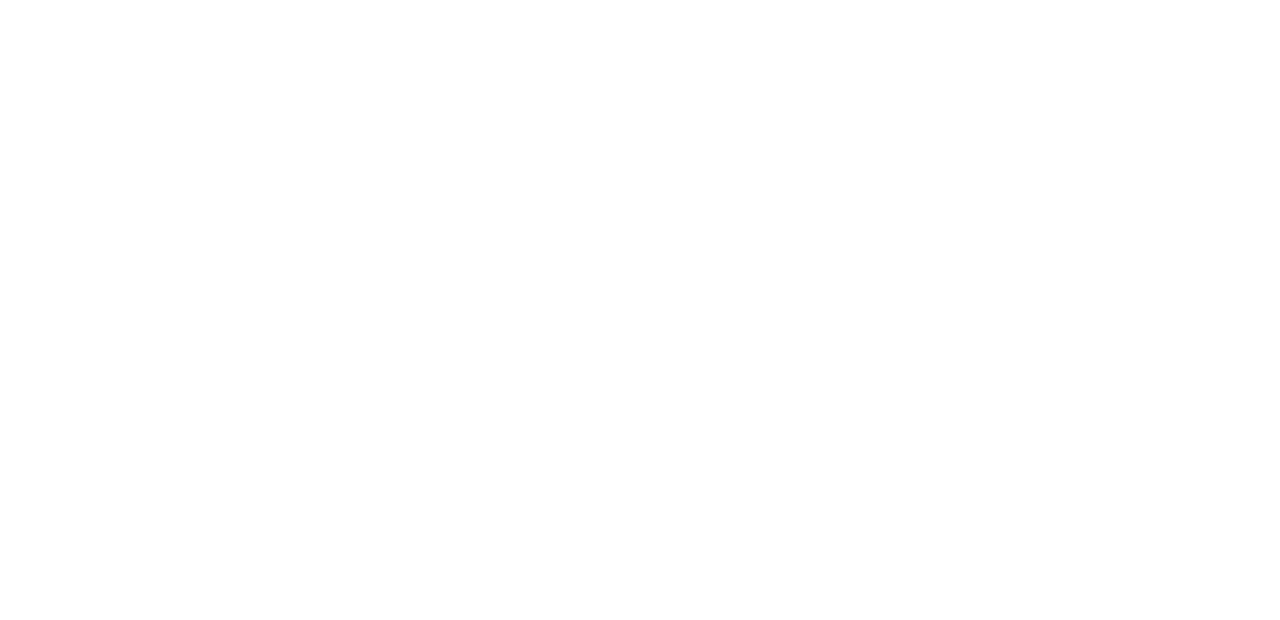
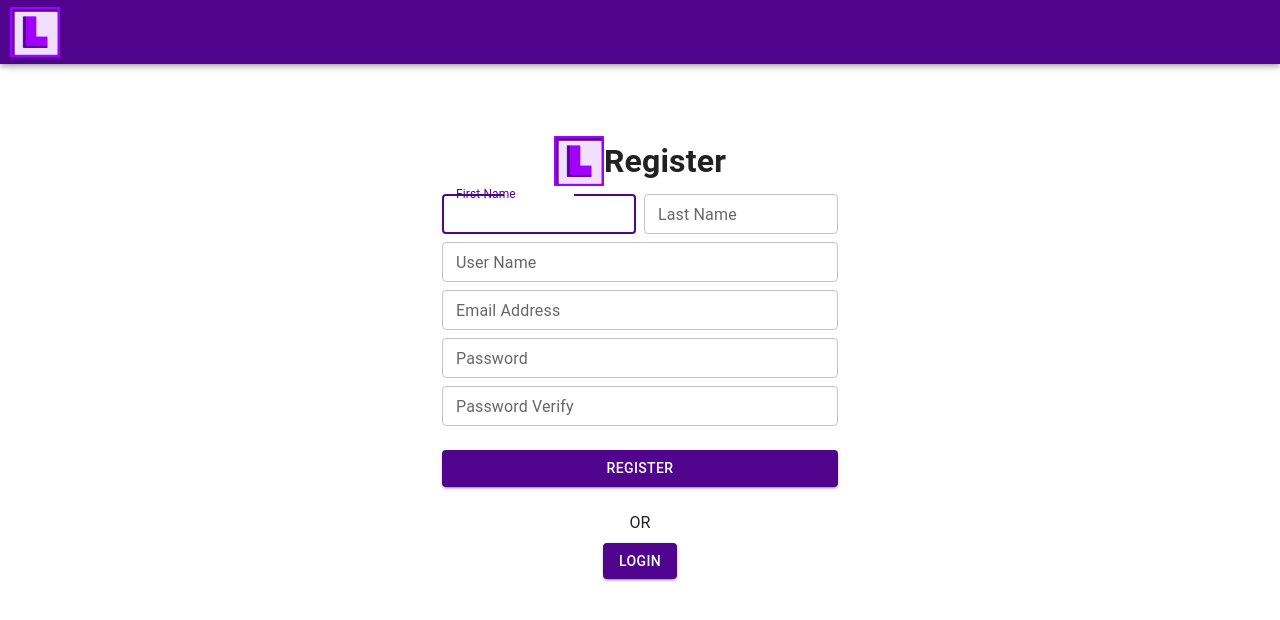
Before and after one commit to tinamistry/to-do-list, a React (Create React App) app in the folder client/: page /register in a window 1280 px wide. Before the commit this address had no page. Shown: the top 620 px of the page. Built offline with nearby package versions, Linux system fonts and the light colour scheme.

Commit message:
Added register page

```diff
--- a/client/src/App.jsx
+++ b/client/src/App.jsx
@@ -3,10 +3,10 @@
 import './App.css';
 import { ThemeProvider, createTheme } from '@mui/material/styles';
 import { BrowserRouter, Route, Routes } from 'react-router-dom';
-import SideBar from './components/SideBar'
 import Today from './components/Today'
 import Future from './components/Future'
 import Landing from './components/Landing'
+import Register from './components/Register'
 
 
 
@@ -27,6 +27,7 @@
       },
     },
 
+
 }});
 
 function App() {
@@ -35,6 +36,7 @@
     <div style={{ display: 'flex' }}>
         <BrowserRouter>
           <Routes>
+            <Route path = "/register" element = {<Register/>}/>
             <Route path = "/" element = {<Landing/>}/>
             <Route path="/today" element={<Today />} />
             <Route path="/future" element={<Future />} />
--- a/client/src/components/Landing.jsx
+++ b/client/src/components/Landing.jsx
@@ -1,11 +1,10 @@
 import React from 'react';
 import '../styles/landing.css';
-import logo from '../assets/Logo.png';
+import NavBar from './NavBar'
 import picture from '../assets/landing.png'
-import { Typography, Link, InputLabel, Toolbar, } from '@mui/material';
+import { Typography, Link, InputLabel, } from '@mui/material';
 import { TextField } from '@mui/material';
 import Card from '@mui/material/Card';
-import CardActions from '@mui/material/CardActions';
 import AppBar from '@mui/material/AppBar';
 import CardContent from '@mui/material/CardContent';
 import Button from '@mui/material/Button';
@@ -13,30 +12,22 @@
 function Landing() {
   return (
     <div className="landing">
-      <AppBar component="nav">
-        <Toolbar sx = {{color: 'black'}}>
-             <img className="logo" src={logo} alt="Logo" />
-
-        </Toolbar>
-      </AppBar>
-
-
-
+      <NavBar/>
 
       <div className="login-card">
         <Card sx = {{height: '100%', width: '100%', ml: '50px'}}>
           <CardContent>
             <div className="welcome">
-              <Typography sx = {{fontSize: '30px', mr: '100px'}}>    <img className="logo" src={logo} alt="Logo" /> Welcome to Lists!</Typography>
+              <Typography sx = {{fontSize: '30px', mr: '100px'}}>   Welcome to Lists!</Typography>
             </div>
-            <Typography sx = {{color: 'lightslategrey'}} >Dont have an account yet?  <Link sx = {{color: 'purple', textDecorationColor: 'purple'}}  >Sign Up</Link>
+            <Typography sx = {{color: 'lightslategrey'}} >Dont have an account yet?  <Link href="/register" >Sign Up</Link>
             </Typography>
             <div className="login-input">
                     <InputLabel htmlFor="username" sx={{ ml: '0px'}}>Username</InputLabel>
-                    <TextField id="username" fullWidth color="secondary" variant="outlined" sx = {{mb: '10px'}} />
-                    <Link sx={{ color: 'purple', textDecorationColor: 'purple', mr: '-300px', mb: '-15px' }}>Forgot Password?</Link>
+                    <TextField  id="username" fullWidth color="secondary" variant="outlined" sx = {{mb: '10px'}} />
+                    <Link sx={{mr: '-300px', mb: '-15px' }}>Forgot Password?</Link>
                     <InputLabel htmlFor="password" sx = {{ ml: '0px' }}>Password</InputLabel>
-                    <TextField fullWidth id="password" color="secondary" variant="outlined" type="password" />
+                    <TextField fullWidth  id="password" color="secondary" variant="outlined" type="password" />
 
             </div>
             <Button variant="contained" sx = {{mt: '10px'}}>Login</Button>
--- /dev/null
+++ b/client/src/components/NavBar.jsx
@@ -0,0 +1,17 @@
+import React from 'react';
+import {  Toolbar, } from '@mui/material';
+import AppBar from '@mui/material/AppBar';
+import logo from '../assets/Logo.png';
+
+function NavBar() {
+  return (
+    <AppBar component="nav" sx={{ display: 'flex', justifyContent: 'flex-start' }}>
+        <Toolbar disableGutters className = "navbar" >
+             <img className="logo" src={logo} alt="Logo" />
+        </Toolbar>
+      </AppBar>
+
+  );
+}
+
+export default NavBar;
--- /dev/null
+++ b/client/src/components/Register.jsx
@@ -0,0 +1,114 @@
+import React from 'react';
+import NavBar from './NavBar'
+import { Typography } from '@mui/material';
+import logo from '../assets/Logo.png';
+import Button from '@mui/material/Button';
+import Container from '@mui/material/Container';
+import CssBaseline from '@mui/material/CssBaseline';
+import Grid from '@mui/material/Grid';
+import TextField from '@mui/material/TextField';
+import { Link } from 'react-router-dom';
+import Divider from '@mui/material/Divider';
+import Box from '@mui/material/Box'
+
+function Register() {
+  return (
+    <div className="register">
+        <NavBar/>
+        <Typography variant = "h3">Register</Typography>
+        <Container component="main" maxWidth="xs">
+      <CssBaseline />
+      <Box
+        sx={{
+          display: 'flex',
+          flexDirection: 'column',
+          alignItems: 'center',
+          gap: '0.5rem',
+          marginTop: '5rem'
+        }}
+      >
+        <div style={{ display: 'flex', alignItems: 'center' }}>
+          <img src={logo} alt="Logo" width="50" height="50" />
+          <h1>Register</h1>
+        </div>
+        <Box component="form" noValidate>
+          <Grid container spacing={1}>
+            <Grid item xs={12} sm={6}>
+              <TextField
+                size="small"
+                autoComplete="fname"
+                name="firstName"
+                fullWidth
+                id="firstName"
+                label="First Name"
+                autoFocus
+              />
+            </Grid>
+            <Grid item xs={12} sm={6}>
+              <TextField
+                size="small"
+                fullWidth
+                id="lastName"
+                label="Last Name"
+                name="lastName"
+              />
+            </Grid>
+            <Grid item xs={12}>
+              <TextField
+                size="small"
+                fullWidth
+                id="userName"
+                label="User Name"
+                name="userName"
+              />
+            </Grid>
+            <Grid item xs={12}>
+              <TextField
+                size="small"
+                fullWidth
+                id="email"
+                label="Email Address"
+                name="email"
+                autoComplete="email"
+              />
+            </Grid>
+            <Grid item xs={12}>
+              <TextField
+                size="small"
+                fullWidth
+                name="password"
+                label="Password"
+                type="password"
+                id="password"
+              />
+            </Grid>
+            <Grid item xs={12}>
+              <TextField
+                size="small"
+                fullWidth
+                name="passwordVerify"
+                label="Password Verify"
+                type="password"
+                id="passwordVerify"
+              />
+            </Grid>
+          </Grid>
+          <Button    fullWidth variant="contained" id="loginButton"  sx={{ mt: 3, mb: 2 }}>
+            Register
+          </Button>
+          <Grid container justifyContent="flex-end"></Grid>
+        </Box>
+        <Divider className="divider"> OR </Divider>
+        <Link className="link" to={'/login'}>
+          <Button  variant="contained" id="loginButton">
+            Login
+          </Button>
+        </Link>
+      </Box>
+    </Container>
+
+    </div>
+  );
+}
+
+export default Register;
--- a/client/src/styles/landing.css
+++ b/client/src/styles/landing.css
@@ -2,12 +2,19 @@
 .logo{
     height:50px;
     width:50px;
+
 }
+.navbar{
+    display:flex;
+    margin-left: 10px;
+}
+
+
 .landing{
+    display:flex;
     width: 100vw;
     height:100vh;
 }
-
 .login-card{
     display:flex;
     float:left;
```
